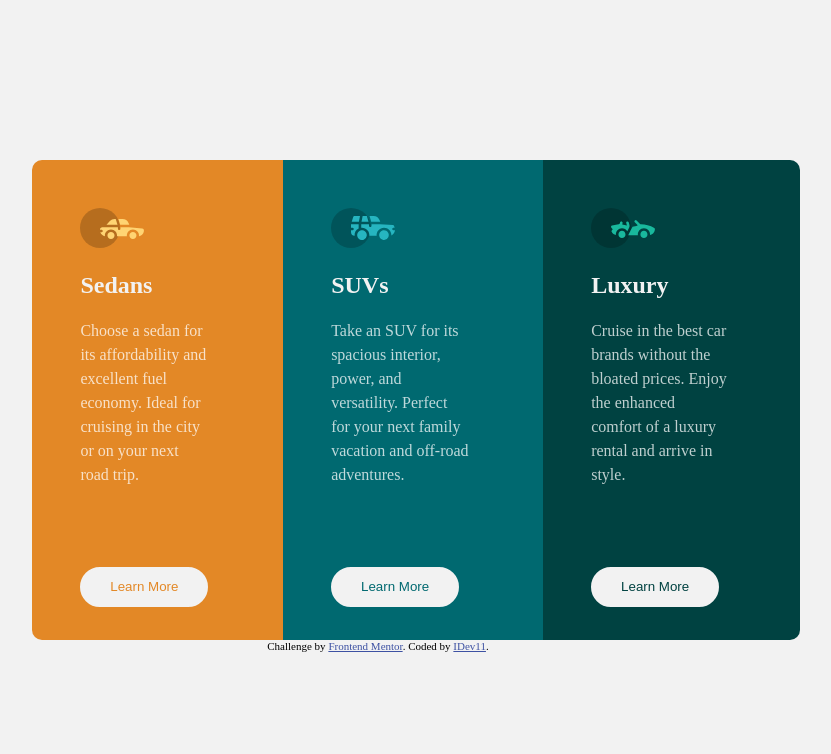
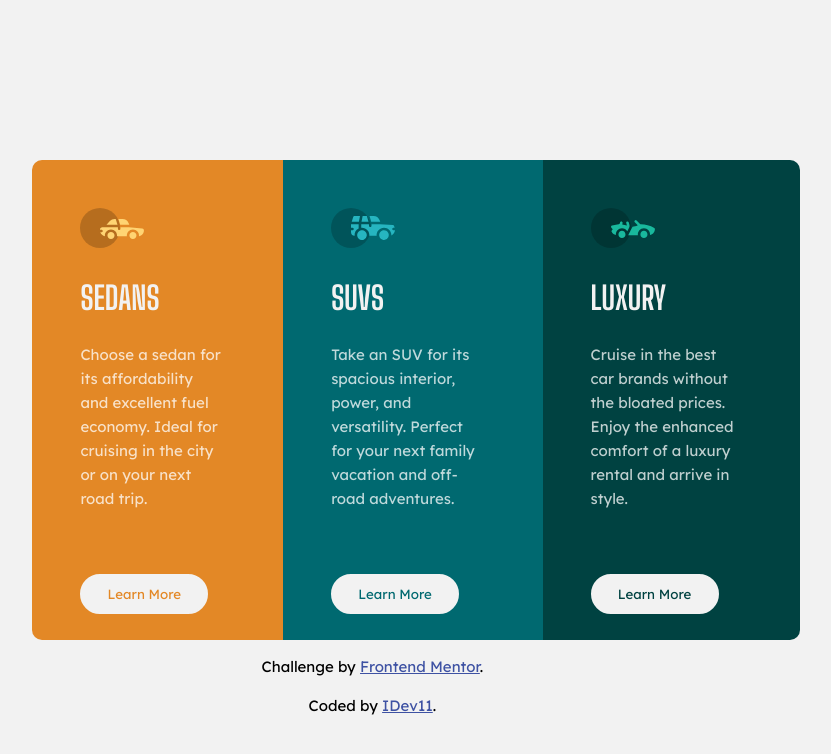
Before and after one commit to IDev11/3-column-preview-card-component-main, a plain HTML site: page index.html in a window 1280 px wide. Shown: the whole page, without its empty margins (262-1093 px from the left). Drawn offline with Linux system fonts and the light colour scheme.

Commit message:
first push

```diff
--- a/index.html
+++ b/index.html
@@ -5,12 +5,15 @@
   <meta name="viewport" content="width=device-width, initial-scale=1.0"> <!-- displays site properly based on user's device -->
   <link rel="stylesheet" href="style.css">
   <link rel="icon" type="image/png" sizes="32x32" href="./images/favicon-32x32.png">
-
+  <link rel="preconnect" href="https://fonts.googleapis.com">
+  <link rel="preconnect" href="https://fonts.gstatic.com" crossorigin>
+  <link href="https://fonts.googleapis.com/css2?family=Big+Shoulders+Display:wght@700&family=Lexend+Deca&display=swap" rel="stylesheet">
   <title>Frontend Mentor | 3-column preview card component</title>
 
   <!-- Feel free to remove these styles or customise in your own stylesheet 👍 -->
   <style>
     .attribution { font-size: 11px; text-align: center; }
+    .attribution p { color: black; }
     .attribution a { color: hsl(228, 45%, 44%); }
   </style>
 </head>
@@ -19,29 +22,29 @@
     <div class="container">
       <article class="first-card">
         <img src="./images/icon-sedans.svg" alt="sedan icon" class="icon">
-        <h1>Sedans</h1>
+        <h1>SEDANS</h1>
         <p>Choose a sedan for its affordability and excellent fuel economy. Ideal for cruising in the city
           or on your next road trip.</p>
         <button class="first-btn">Learn More</button>
       </article>
       <article class="second-card">
         <img src="./images/icon-suvs.svg" alt="suv icon" class="icon">
-        <h1>SUVs</h1>
+        <h1>SUVS</h1>
         <p>Take an SUV for its spacious interior, power, and versatility. Perfect for your next family vacation
           and off-road adventures.</p>
         <button class="second-btn">Learn More</button>
       </article>
       <article class="third-card">
         <img src="./images/icon-luxury.svg" alt="luxury car icon" class="icon">
-        <h1>Luxury</h1>
+        <h1>LUXURY</h1>
         <p>Cruise in the best car brands without the bloated prices. Enjoy the enhanced comfort of a luxury
           rental and arrive in style.</p>
         <button class="third-btn">Learn More</button>
       </article>
     </div>
     <div class="attribution">
-      Challenge by <a href="https://www.frontendmentor.io?ref=challenge" target="_blank">Frontend Mentor</a>.
-      Coded by <a href="#" target="_blank">IDev11</a>.
+      <p>Challenge by <a href="https://www.frontendmentor.io?ref=challenge" target="_blank">Frontend Mentor</a>.</p>
+      <p>Coded by <a href="#" target="_blank">IDev11</a>.</p>
     </div>
   </main>
 </body>
--- a/style.css
+++ b/style.css
@@ -43,22 +43,27 @@ body {
 h1 {
     color: hsl(0, 0%, 95%);
     margin-left: 3rem;
+    font-family: 'Big Shoulders Display', cursive;
+    font-size: 2rem;
 }
 
 p {
     color: hsla(0, 0%, 100%, 0.75);
     margin-left: 3rem;
-    margin-right: 4.6rem;
+    margin-right: 3.7rem;
     line-height: 1.5rem;
+    font-family: 'Lexend Deca', sans-serif;
+    font-size: 15px;
 }
 
 button {
+    font-family: 'Lexend Deca', sans-serif;
     border-radius: 50px;
     width: 8rem;
     height: 2.5rem;
     border-style: none;
     margin-left: 3rem;
-    margin-top: 4rem;
+    margin-top: 3rem;
     border: 2px solid hsl(0, 0%, 95%);
     background-color: hsl(0, 0%, 95%);
 }
@@ -111,7 +116,7 @@ button:hover {
         align-items: center;
         height: 1100px;
         margin-top: 5rem;
-        margin-left: -0.3rem;
+        margin-left: 1.5rem;
     }
 
     .first-card , .second-card , .third-card {
```
